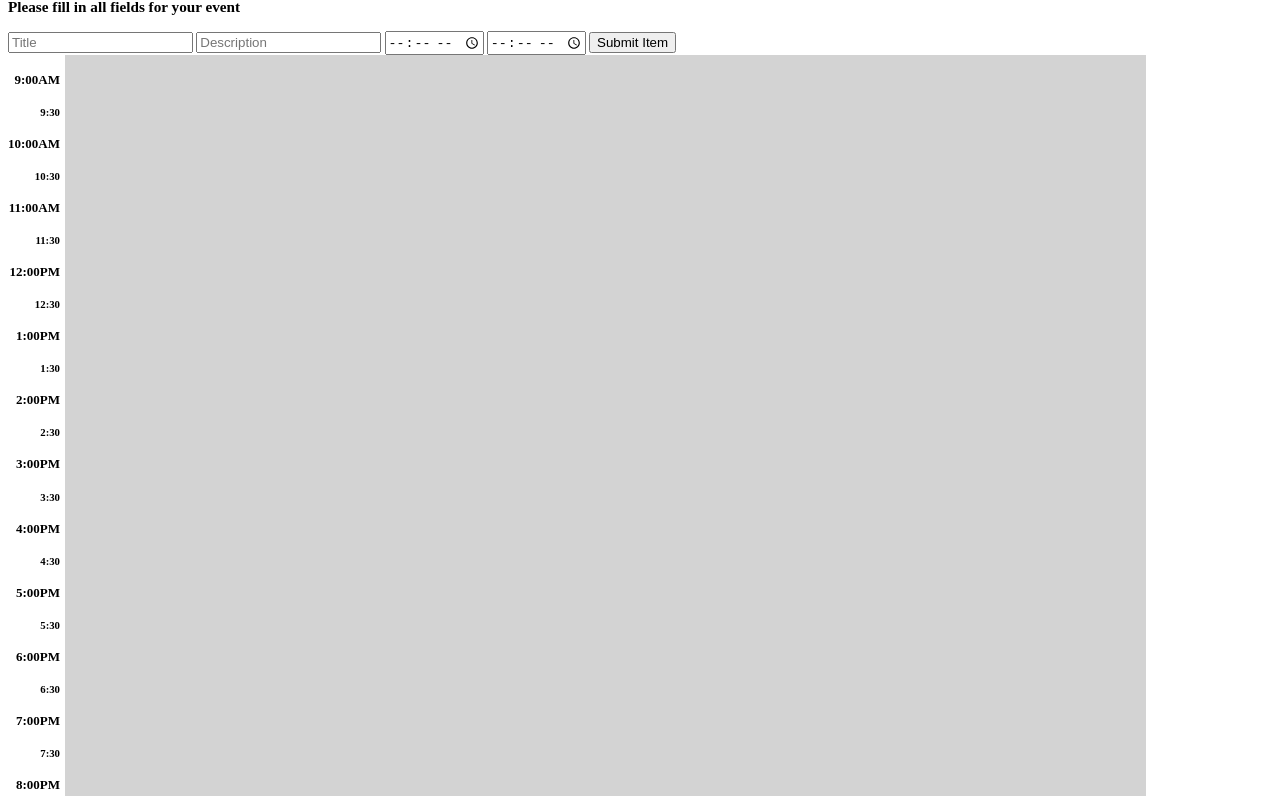
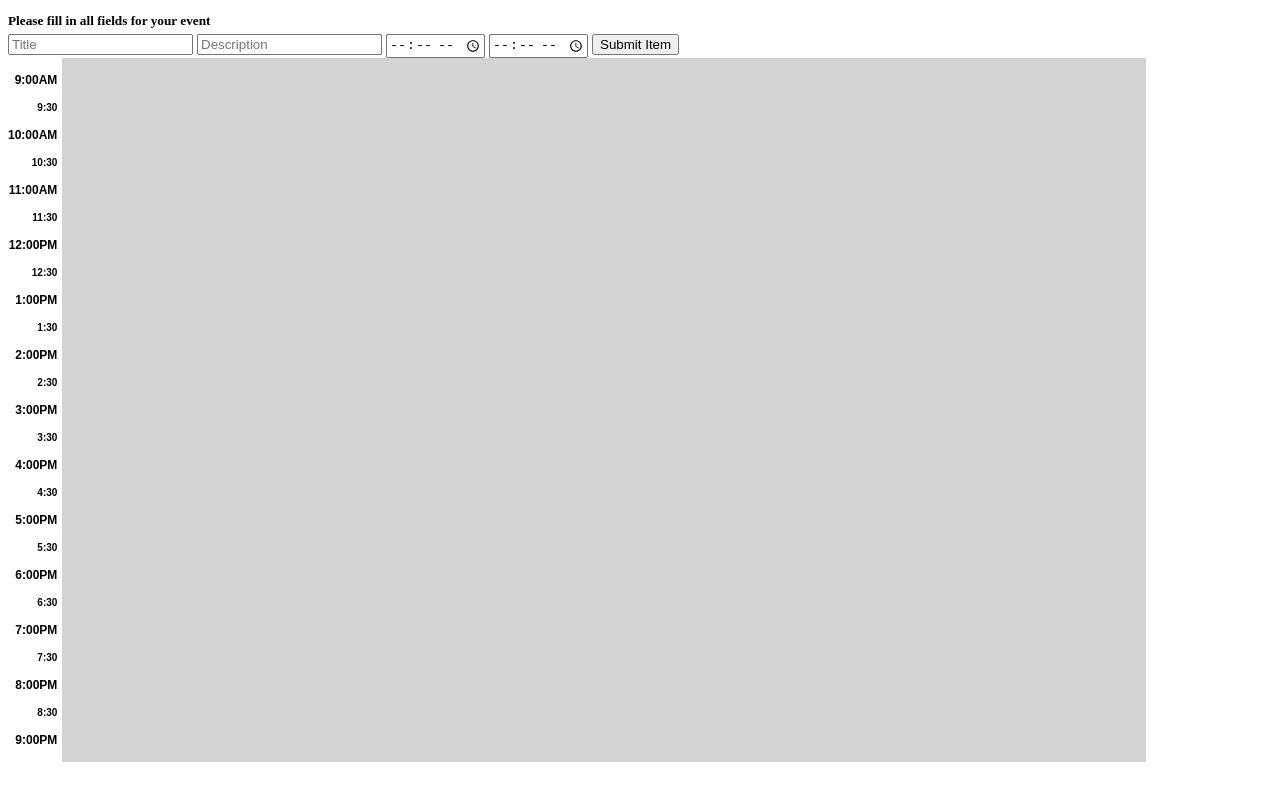
Before and after one commit to marissa27/calendar, a website: page public/index.html in a window 1280 px wide. Shown: the part 67-863 px from the top of the page. Drawn offline with Linux system fonts and the light colour scheme; no server answers.

Commit message:
final push

```diff
--- a/db/seeds/dev/calendar.js
+++ b/db/seeds/dev/calendar.js
@@ -4,8 +4,8 @@ exports.seed = function(knex, Promise) {
       return Promise.all([
         knex('calendar').insert([
           {
-            title: 'Alarm'
-            description: 'to wake up'
+            title: 'Alarm',
+            description: 'to wake up',
             start: '9:00AM',
             end: '10:30AM',
           },
--- a/public/index.html
+++ b/public/index.html
@@ -8,7 +8,7 @@
   <body>
     <header>
       <h1>Calendar</h1>
-      <h3>Please fill in all fields for your event</h3>
+      <h5 class="info">Please fill in all fields for your event</h5>
       <form>
         <input class='title form-field' type='text' placeholder='Title'>
         <input class='description form-field' type='text' placeholder='Description'>
@@ -20,31 +20,31 @@
 
     <section class="main">
       <article class="calendar">
-        <h4 class="09:00">9:00AM</h4>
-        <h5 class="09:30">9:30</h5>
-        <h4 class="10:00">10:00AM</h4>
-        <h5 class="10:30">10:30</h5>
-        <h4 class="11:00">11:00AM</h4>
-        <h5 class="11:30">11:30</h5>
-        <h4 class="12:00">12:00PM</h4>
-        <h5 class="12:30">12:30</h5>
-        <h4 class="13:00">1:00PM</h4>
-        <h5 class="13:30">1:30</h5>
-        <h4 class="14:00">2:00PM</h4>
-        <h5 class="14:30">2:30</h5>
-        <h4 class="15:00">3:00PM</h4>
-        <h5 class="15:30">3:30</h5>
-        <h4 class="16:00">4:00PM</h4>
-        <h5 class="16:30">4:30</h5>
-        <h4 class="17:00">5:00PM</h4>
-        <h5 class="17:30">5:30</h5>
-        <h4 class="18:00">6:00PM</h4>
-        <h5 class="18:30">6:30</h5>
-        <h4 class="19:00">7:00PM</h4>
-        <h5 class="19:30">7:30</h5>
-        <h4 class="20:00">8:00PM</h4>
-        <h5 class="20:30">8:30</h5>
-        <h4 class="21:00">9:00PM</h4>
+        <h4 class="09:00 hour">9:00AM</h4>
+        <h5 class="09:30 half">9:30</h5>
+        <h4 class="10:00 hour">10:00AM</h4>
+        <h5 class="10:30 half">10:30</h5>
+        <h4 class="11:00 hour">11:00AM</h4>
+        <h5 class="11:30 half">11:30</h5>
+        <h4 class="12:00 hour">12:00PM</h4>
+        <h5 class="12:30 half">12:30</h5>
+        <h4 class="13:00 hour">1:00PM</h4>
+        <h5 class="13:30 half">1:30</h5>
+        <h4 class="14:00 hour">2:00PM</h4>
+        <h5 class="14:30 half">2:30</h5>
+        <h4 class="15:00 hour">3:00PM</h4>
+        <h5 class="15:30 half">3:30</h5>
+        <h4 class="16:00 hour">4:00PM</h4>
+        <h5 class="16:30 half">4:30</h5>
+        <h4 class="17:00 hour">5:00PM</h4>
+        <h5 class="17:30 half">5:30</h5>
+        <h4 class="18:00 hour">6:00PM</h4>
+        <h5 class="18:30 half">6:30</h5>
+        <h4 class="19:00 hour">7:00PM</h4>
+        <h5 class="19:30 half">7:30</h5>
+        <h4 class="20:00 hour">8:00PM</h4>
+        <h5 class="20:30 half">8:30</h5>
+        <h4 class="21:00 hour">9:00PM</h4>
       </article>
       <article class="events">
         <div class="event-cards">
--- a/public/index.js
+++ b/public/index.js
@@ -33,7 +33,6 @@ addEvent = (title, description, start, end) => {
  };
 
 appendEvent = (title, description, start, end, id) => {
-  console.log(title, description, start, end, id)
   const $eventCard = $('ul');
   $eventCard.prepend(
     `<li class='event-list'>
--- /dev/null
+++ b/public/styles/calendar.css
@@ -0,0 +1,25 @@
+.calendar {
+  text-align: right;
+  background-color: white;
+  padding-right: 5px;
+}
+
+.events {
+  width: 90%;
+  height: 100%;
+  background-color: grey;
+}
+
+.hour,
+.half {
+  font-family: sans-serif;
+  margin: 15px 0;
+}
+
+.hour {
+  font-size: 12px;
+}
+
+.half {
+  font-size: 10px;
+}
--- a/public/styles/eventcard.css
+++ b/public/styles/eventcard.css
@@ -1,5 +1,6 @@
 li {
   list-style-type: none;
+  font-family: serif;
 }
 
 .event-list {
--- a/public/styles/main.css
+++ b/public/styles/main.css
@@ -1,9 +1,5 @@
 @import url('./eventcard.css');
-
-body {
-  font-family: serif;
-  font-size: 13px;
-}
+@import url('./calendar.css');
 
 .main {
   display: flex;
@@ -12,14 +8,6 @@ body {
   background-color: #D3D3D3;
 }
 
-.calendar {
-  text-align: right;
-  background-color: white;
-  padding-right: 5px;
+.info {
+  margin: 5px 0;
 }
-
-.events {
-  width: 90%;
-  height: 100%;
-  background-color: grey;
-}
```
